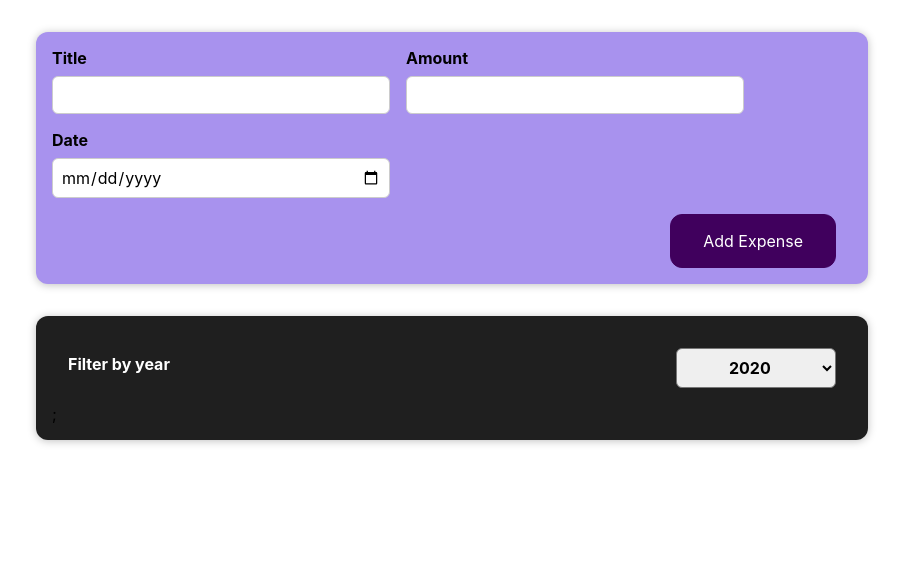
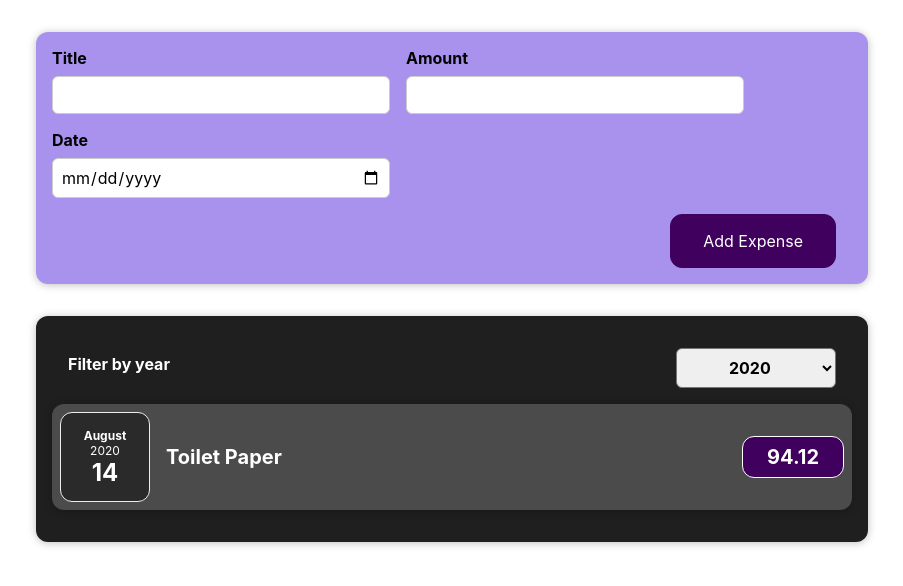
Before and after one commit to ptkhavare/react, a React (Create React App) app in the folder react-complete-guide/: page / in a window 1280 px wide. Shown: the top 586 px of the page, without its empty margins (188-1091 px from the left). Built offline with nearby package versions, Linux system fonts and the light colour scheme.

Commit message:
Added Conditional rendering of a list.

```diff
--- a/react-complete-guide/src/App.js
+++ b/react-complete-guide/src/App.js
@@ -4,9 +4,35 @@ import Expenses from "./components/Expenses/Expenses";
 import NewExpense from "./components/NewExpense/NewExpense";
 import { useState } from "react";
 
+const ExpenseItems = [
+  {
+    id: "e1",
+    title: "Toilet Paper",
+    amount: 94.12,
+    date: new Date(2020, 7, 14),
+  },
+  {
+    id: "e2",
+    title: "New TV",
+    amount: 799.49,
+    date: new Date(2021, 2, 12),
+  },
+  {
+    id: "e3",
+    title: "Car Insurance",
+    amount: 294.67,
+    date: new Date(2021, 2, 28),
+  },
+  {
+    id: "e4",
+    title: "New Desk (Wooden)",
+    amount: 450,
+    date: new Date(2021, 5, 12),
+  },
+];
 
 function App() {
-  const [expenses,setExpenses] = useState([]);
+  const [expenses, setExpenses] = useState(ExpenseItems);
 
   const onAddExpenseHandler = (addedExpenseData) => {
     setExpenses(prevExpenses => {
--- a/react-complete-guide/src/components/Expenses/Expenses.js
+++ b/react-complete-guide/src/components/Expenses/Expenses.js
@@ -10,19 +10,24 @@ function Expenses(props) {
     setFilteredYear(selectedYear);
   };
 
+  const filteredExpenses = props.items.filter((e) => {
+    return e.date.getFullYear() === parseInt(filteredYear);
+  });
+
+  let expenseContent = <p>No expense found</p>;
+  if (filteredExpenses.length > 0) {
+    expenseContent = filteredExpenses.map((e) => (
+      <ExpenseItem key={e.id} title={e.title} amount={e.amount} date={e.date} />
+    ));
+  }
+
   return (
     <Card className="expenses">
       <ExpensesFilter
         selected={filteredYear}
         onYearSelect={onYearSelectHandler}
       />
-      {props.items.map((e) => (
-        <ExpenseItem
-          title={e.title}
-          amount={e.amount}
-          date={e.date} />
-      ))}
-      ;
+      {expenseContent}
     </Card>
   );
 }
--- a/react-complete-guide/src/components/NewExpense/ExpenseForm.js
+++ b/react-complete-guide/src/components/NewExpense/ExpenseForm.js
@@ -19,13 +19,14 @@ function ExpenseForm(props) {
   };
 
   const submitHandler = (event) => {
-      event.preventDefault();
+    event.preventDefault();
 
     const expenseData = {
+      id: Math.random().toString(),
       title: enteredTitle,
       amount: enteredAmount,
       date: new Date(enteredDate),
-      };
+    };
 
     props.onSaveExpense(expenseData);
     setEnteredTitle("");
```
